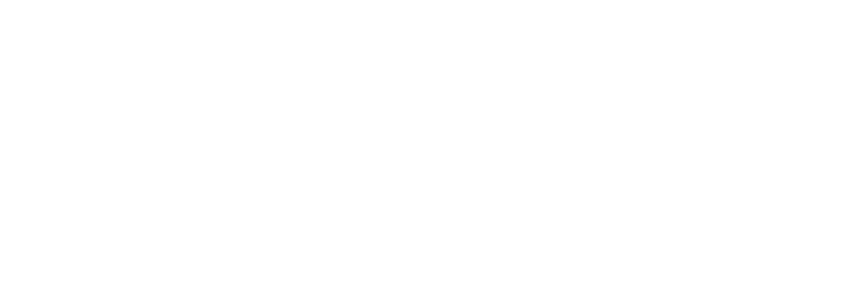
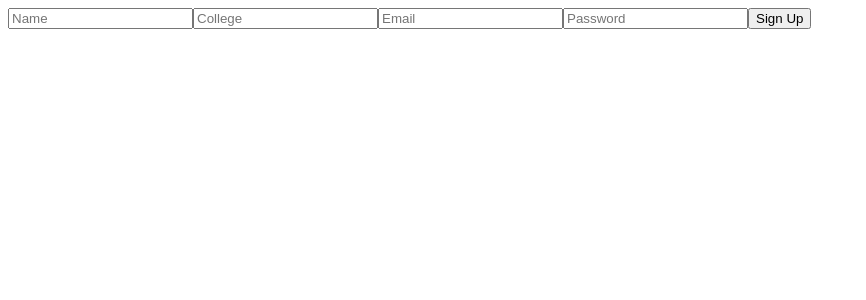
Before and after one commit to Campus-Connect-2/Campus_connect_main, a React (Vite) app in the folder frontend/: page /signup in a window 1280 px wide. Before the commit this address had no page. Shown: the top 300 px of the page, without its empty margins (0-866 px from the left). Built offline with nearby package versions, Linux system fonts and the light colour scheme.

Commit message:
signup added, bloglist refactored

```diff
--- a/frontend/src/App.jsx
+++ b/frontend/src/App.jsx
@@ -4,7 +4,7 @@
 
 import BlogList from './Components/Blog/Bloglist';
 import New_Blog from './Components/Blog/New_Blog';
-import { Auth } from './Components/Auth/Auth';
+import { Signup} from './Components/Auth/Signup';
 import LandingPage from './Components/LandingPage/LandingPage';
 import Blog from './Components/Blog/Blog';
 
@@ -50,7 +50,7 @@
         <Route path="/new_blog" element={<New_Blog/>} />
 
 
-        <Route path="/signin" element={<Auth/>} />
+        <Route path="/signup" element={<Signup/>} />
      <Route path="/blogs/:id" element={<Blog/>}/>
         {/* <Route path="/blog/:content" element={<Blog content={
           {
--- a/frontend/src/Components/Auth/Auth.jsx
+++ /dev/null
@@ -1,31 +0,0 @@
-import { useState } from "react";
-import {auth} from "../../../Firebase/firebase"
-import {createUserWithEmailAndPassword} from "firebase/auth"
-
-
-export const Auth = () => {
-
-  const [email,setEmail] = useState("");
-  const [password,setPassword] = useState("");
-
-  const Signup = async ()=>{
-    try {
-        await createUserWithEmailAndPassword(auth, email, password)
-    } catch (error) {
-        alert(error.message)
-    }
-  }
-
-  return (
-    <>
-      <div>
-        <input placeholder="Email"
-        onChange={(e)=>setEmail(e.target.value)}
-        />
-        <input placeholder="Password" type="password"
-        onChange={(e)=>setPassword(e.target.value)}/>
-        <button onClick={Signup}>Sign In</button>
-      </div>
-    </>
-  );
-};
--- /dev/null
+++ b/frontend/src/Components/Auth/Signup.jsx
@@ -0,0 +1,61 @@
+import { useState } from "react";
+import { auth, db } from "../../../Firebase/firebase";
+import { createUserWithEmailAndPassword } from "firebase/auth";
+import { doc, setDoc } from "firebase/firestore";
+import { useNavigate } from "react-router-dom"; // Import useNavigate
+
+export const Signup = () => {
+  const [email, setEmail] = useState("");
+  const [password, setPassword] = useState("");
+  const [name, setName] = useState("");
+  const [college, setCollege] = useState("");
+  const navigate = useNavigate();
+
+  const signup = async () => {
+    try {
+
+      const userCredential = await createUserWithEmailAndPassword(auth, email, password);
+
+
+      const user = userCredential.user;
+      const userRef = doc(db, "users", user.uid);
+      const userData = {
+        email: user.email,
+        name: name,
+        college: college
+      };
+      await setDoc(userRef, userData);
+
+
+      alert("Successfully signed up!");
+      navigate("/blogs");
+    } catch (error) {
+      alert(error.message);
+    }
+  };
+
+  return (
+    <>
+      <div>
+      <input
+          placeholder="Name"
+          onChange={(e) => setName(e.target.value)}
+        />
+         <input
+          placeholder="College"
+          onChange={(e) => setCollege(e.target.value)}
+        />
+        <input
+          placeholder="Email"
+          onChange={(e) => setEmail(e.target.value)}
+        />
+        <input
+          placeholder="Password"
+          type="password"
+          onChange={(e) => setPassword(e.target.value)}
+        />
+        <button onClick={signup}>Sign Up</button>
+      </div>
+    </>
+  );
+};
--- a/frontend/src/Components/Blog/Bloglist.css
+++ b/frontend/src/Components/Blog/Bloglist.css
@@ -46,8 +46,11 @@
 
   .blog-image {
 width: 150px;
-aspect-ratio: 3/2;
+aspect-ratio: 6/4;
 border: 1px solid black;
+display: flex;
+align-items: center;
+
   }
 
   .blog-title {
@@ -73,7 +76,10 @@
 
   .blog-author {
     font-size: 1.1rem;
-    margin-top: 5px;
+    /* margin-top: 5px; */
+    display: flex;
+    align-items: center;
+    margin-bottom: 4px;
     margin-left: 2px;
   }
 
@@ -151,25 +157,29 @@
     .blog-item{
       flex-direction: column;
     }
-
+    .blog-short-description{
+      display: none;
+    }
 
   }
   @media (max-width : 760px){
   .blog-tags{
-    scale: 0.6;
-  }
-  .blog-image{
     display: none;
   }
+  .blog-list{
+    width: 80vw;
+  }
   .blog-short-description{
-    max-height: 10px;
+    display: none;
   }
 
   .write-first-blog button{
     top: 10px;
     height: 30%;
   }
-
+  .righty{
+    display: none;
+  }
 
   }
   .meta_data_blog{
@@ -187,7 +197,7 @@
 
   .overall{
     display: flex;
-
+   margin-left: 17px;
   }
 
   .righty{
--- a/frontend/src/Components/Blog/Recommendations/Recommendations.css
+++ b/frontend/src/Components/Blog/Recommendations/Recommendations.css
@@ -5,6 +5,7 @@
     align-items: center;
     font-family: "Montserrat";
     margin: auto;
+    flex: 1;
   }
 
   .user-card {
@@ -12,8 +13,8 @@
     align-items: center;
     border: 1px solid #ccc;
     padding: 10px;
-    margin: 10px;
-    width: 20vw;
+    margin:10px auto;
+    width: 25vw;
   }
 
   .user-profile-pic {
--- a/frontend/src/Components/Blog/Topics.css
+++ b/frontend/src/Components/Blog/Topics.css
@@ -6,7 +6,10 @@
     padding: 10px;
     margin-bottom: 30px;
     width: 60vw;
+    font-family: "Montserrat";
    justify-content: center;
+   font-size: small;
+   font-weight: 600;
   }
 
   .horizontal-scrollable-logos::-webkit-scrollbar{
```
